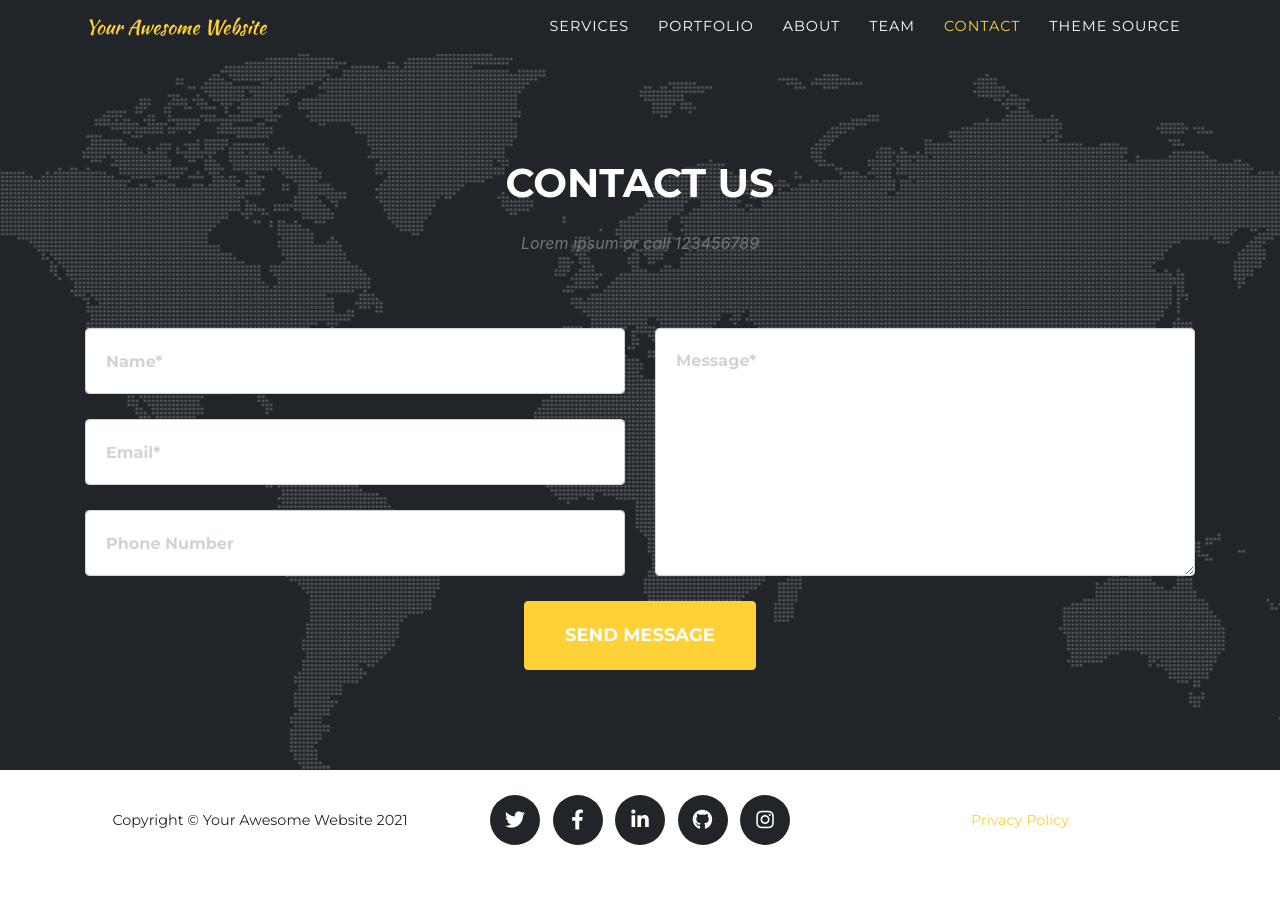
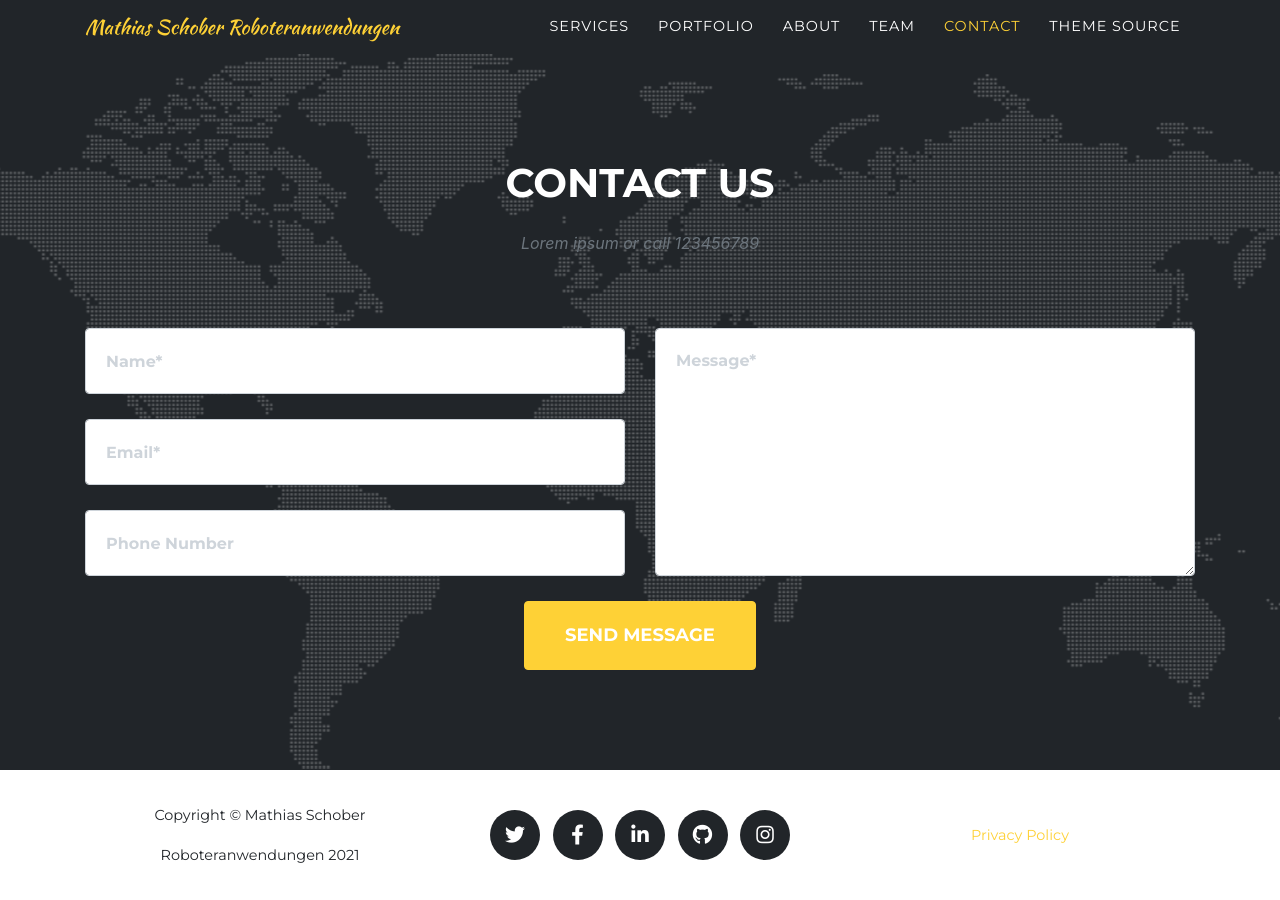
Before and after one commit to MathiasSchober/MathiasSchober.github.io, a Jekyll site: the page built from index.md, in a window 1280 px wide and 900 px high, scrolled down 5291 px. Built offline with Jekyll 4.4.1, drawn with Linux system fonts in a browser that asks for light colours; some web fonts are replaced; before the commit the page ends 6161 px from its top, so only the background shows below that.

Commit message:
Update _config.yml

```diff
--- a/_config.yml
+++ b/_config.yml
@@ -16,10 +16,10 @@ theme: jekyll-agency
 url    : "" # the base hostname & protocol for your site, e.g. http://example.com
 baseurl: "" # the subpath of your site, e.g. /blog
 
-title      : Your Awesome Website
-email      : your-email@example.com #this is also the email contact forms will go to
+title      : Mathias Schober Roboteranwendungen
+email      : mathias.schober@roboteranwendungen.at #this is also the email contact forms will go to
 description: "Site description"
-author     : Your Name
+author     : Mathias Schober
 # logo:     #optional, defaults to site title
   # path: assets\img\clients\creative-market.jpg
   # height: 60 #height in px, defaults to 52px
```
